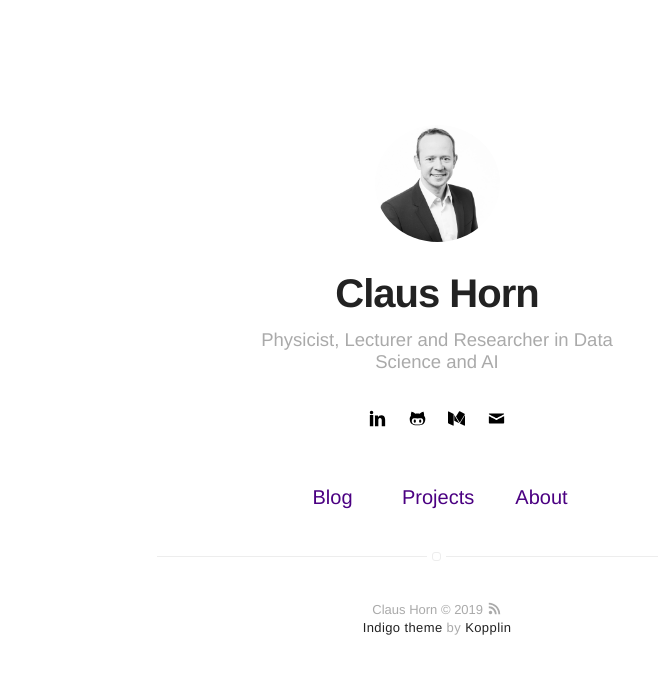
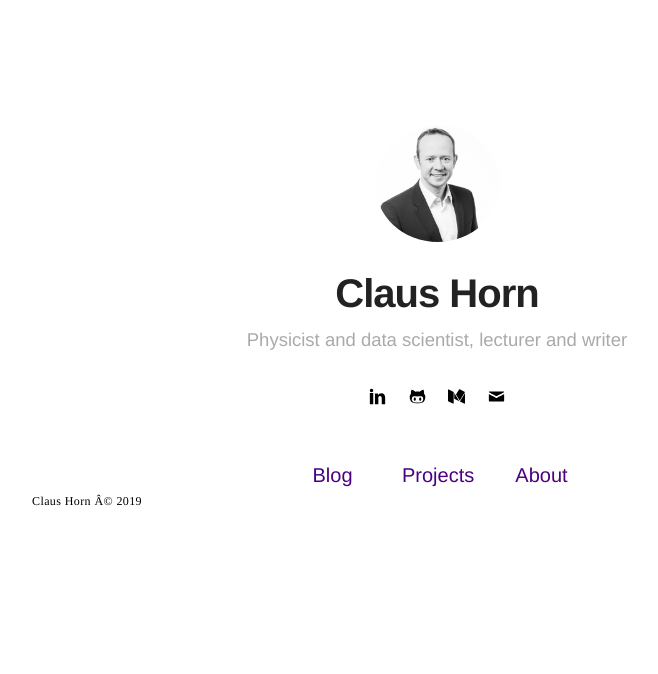
Before and after one commit to claushorn/claushorn.github.io, a Jekyll site: the page built from index.html, in a window 1280 px wide. Shown: the top 674 px of the page, without its empty margins (203-861 px from the left). Built offline with Jekyll 4.4.1, drawn with Linux system fonts in a browser that asks for light colours.

Commit message:
cleaning up

```diff
--- a/_config.yml
+++ b/_config.yml
@@ -1,6 +1,6 @@
 # main text of home
 name: Claus Horn
-bio: Physicist, Lecturer and Researcher in Data Science and AI
+bio: Physicist and data scientist, lecturer and writer
 
 # twitter summary info
 description: My thoughts on Data Science and AI
@@ -70,7 +70,7 @@ authors:
 # do you want a larger site? change the option below
 # options: [normal, large] | default: normal
 # normal = 560px / large = 810px
-width: normal
+width: large
 
 # if you don't need pagination, comment the *paginate* configs below
 # paginate: 5
--- a/_includes/footer.html
+++ b/_includes/footer.html
@@ -1,7 +1,17 @@
-<footer class="footer-main">
-    {{ site.name }} © {{ site.time | date: '%Y' }} <a class="link" href="{{ site.url }}/feed.xml" target="_blank"><svg class="icon icon-rss"><use xlink:href="#icon-rss"></use></svg></a>
-
-    <p class="extra">
-        <a class="link" href="https://github.com/sergiokopplin/indigo">Indigo theme</a> by <a class="link" href="https://github.com/sergiokopplin/indigo">Kopplin</a>
-    </p>
-</footer>
+<!DOCTYPE html PUBLIC "-//W3C//DTD HTML 4.01//EN" "http://www.w3.org/TR/html4/strict.dtd">
+<html>
+<head>
+  <meta http-equiv="Content-Type" content="text/html; charset=utf-8">
+  <meta http-equiv="Content-Style-Type" content="text/css">
+  <title></title>
+  <meta name="Generator" content="Cocoa HTML Writer">
+  <meta name="CocoaVersion" content="1671.2">
+  <style type="text/css">
+    p.p1 {margin: 0.0px 0.0px 0.0px 0.0px; line-height: 14.0px; font: 12.0px Times; color: #000000; -webkit-text-stroke: #000000}
+    span.s1 {font-kerning: none}
+  </style>
+</head>
+<body>
+<p class="p1"><span class="s1">{{ site.name }} Â© {{ site.time | date: '%Y' }}</span></p>
+</body>
+</html>
```
Also changed, not shown: README.md (deleted), assets/screen-shot.png (deleted), 2 other files.
